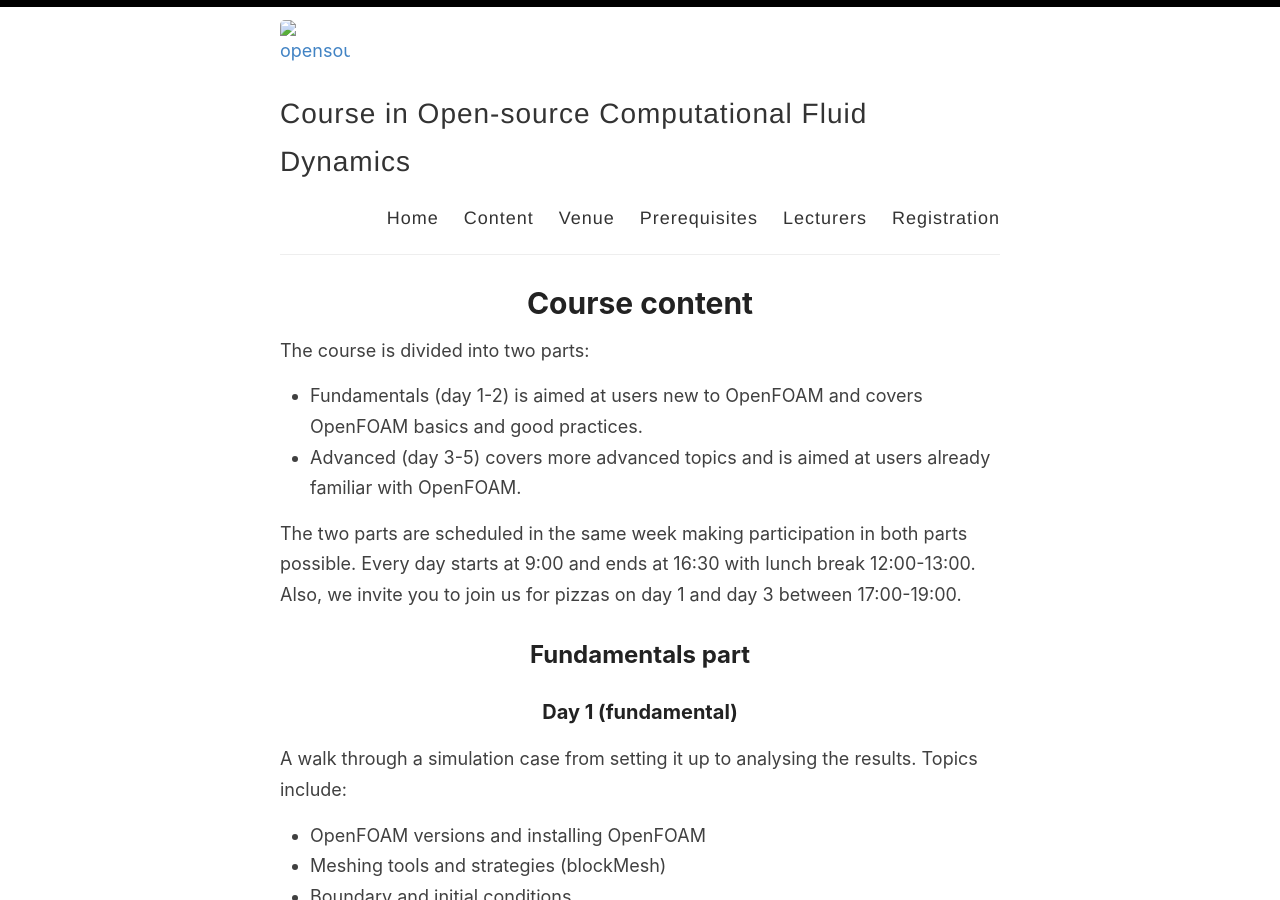
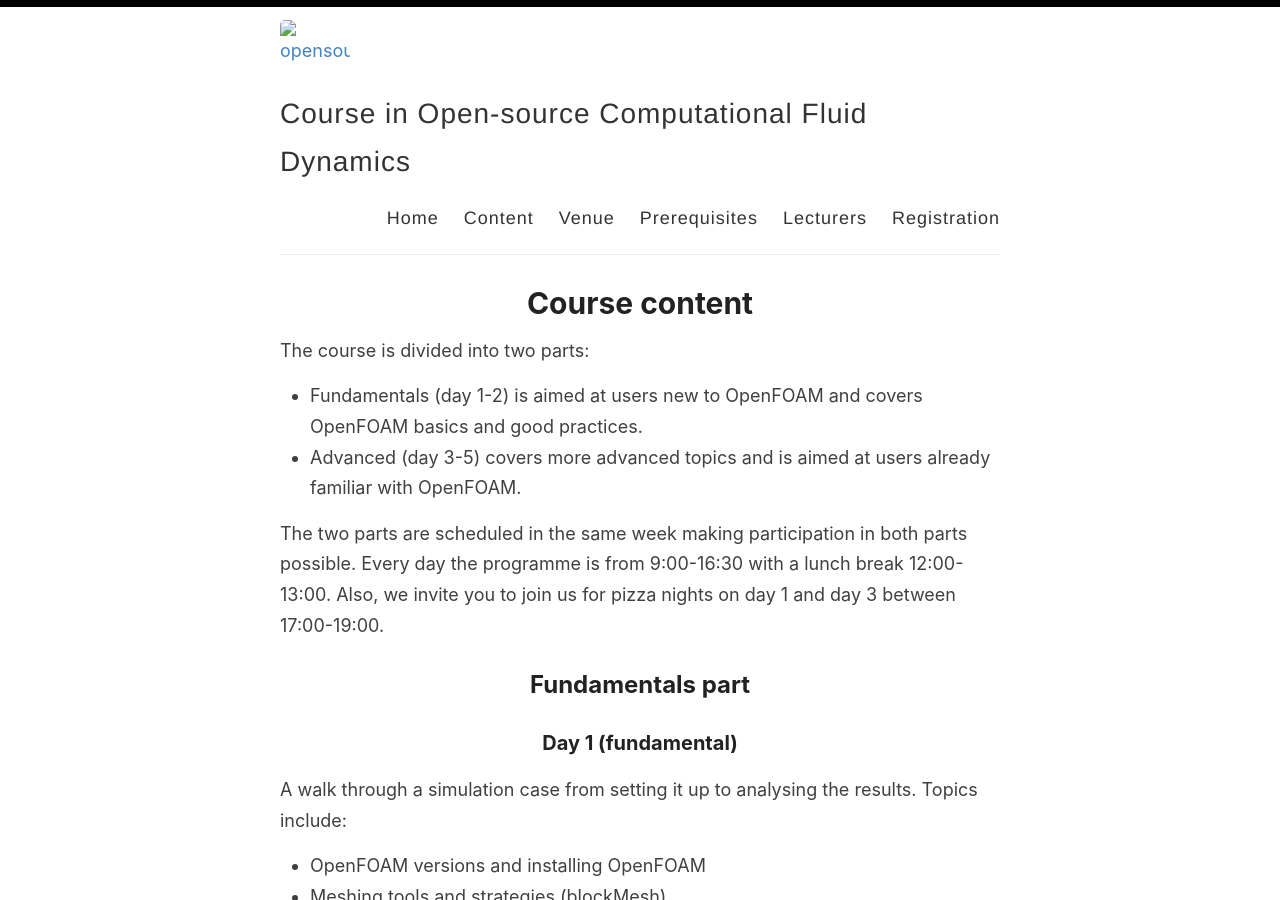
Before and after one commit to OpenSourceCFDCourse/opensourcecfdcourse.github.io, a Jekyll site: the page built from _pages/course-content.md, in a window 1280 px wide and 900 px high. Built offline with Jekyll 4.4.1, drawn with Linux system fonts in a browser that asks for light colours.

Commit message:
Update course-content.md

```diff
--- a/_pages/course-content.md
+++ b/_pages/course-content.md
@@ -9,7 +9,7 @@ The course is divided into two parts:
 * Fundamentals (day 1-2) is aimed at users new to OpenFOAM and covers OpenFOAM basics and good practices.
 * Advanced (day 3-5) covers more advanced topics and is aimed at users already familiar with OpenFOAM.
 
-The two parts are scheduled in the same week making participation in both parts possible. Every day starts at 9:00 and ends at 16:30 with lunch break 12:00-13:00. Also, we invite you to join us for pizzas on day 1 and day 3 between 17:00-19:00.
+The two parts are scheduled in the same week making participation in both parts possible. Every day the programme is from 9:00-16:30 with a lunch break 12:00-13:00. Also, we invite you to join us for pizza nights on day 1 and day 3 between 17:00-19:00.
 
 ## Fundamentals part
 ### Day 1 (fundamental)
```
